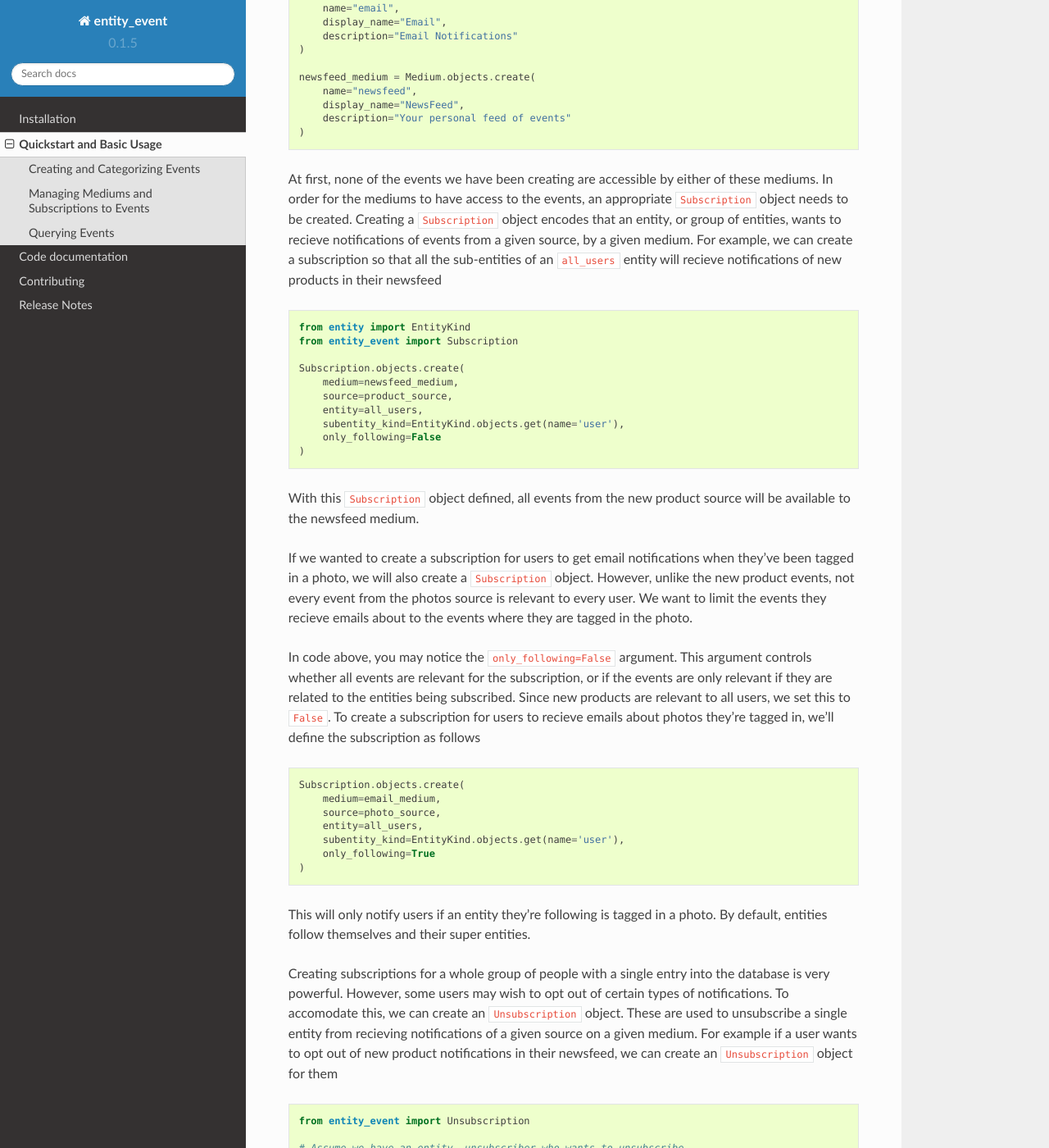
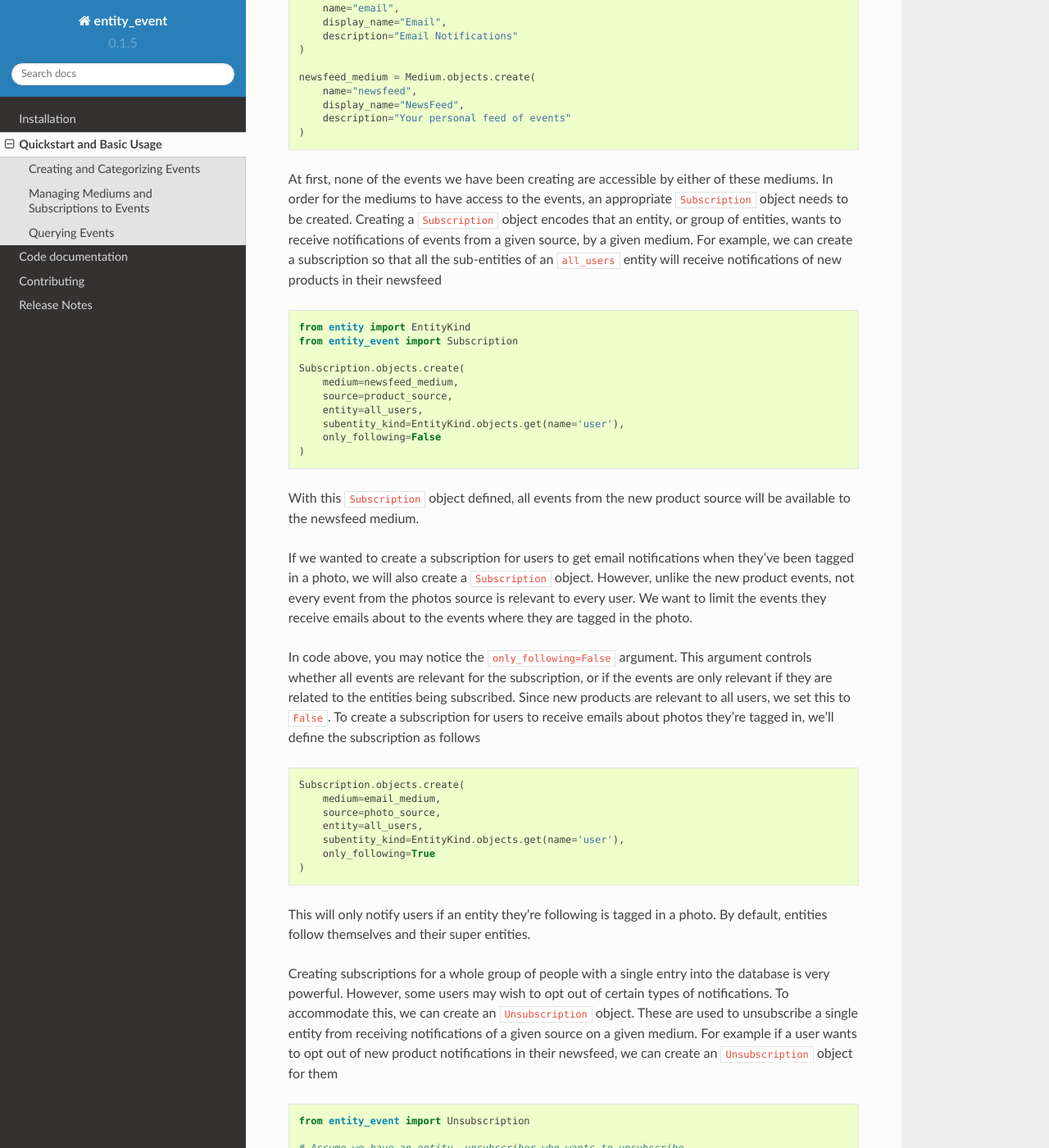
Before and after one commit to ambitioninc/django-entity-event, a Sphinx documentation site: the page built from docs/quickstart.rst, in a window 1280 px wide and 1400 px high, scrolled down 2405 px. Shown: the whole window at 82% size. Built offline with Sphinx 7.4.7 and the Read the Docs theme 2.0.0, drawn with Linux system fonts in a browser that asks for light colours; some of the changed text lies outside the part shown.

Commit message:
spelling fixes

```diff
--- a/docs/quickstart.rst
+++ b/docs/quickstart.rst
@@ -140,10 +140,10 @@
 either of these mediums. In order for the mediums to have access to
 the events, an appropriate ``Subscription`` object needs to be
 created. Creating a ``Subscription`` object encodes that an entity, or
-group of entities, wants to recieve notifications of events from a
+group of entities, wants to receive notifications of events from a
 given source, by a given medium. For example, we can create a
 subscription so that all the sub-entities of an ``all_users`` entity
-will recieve notifications of new products in their newsfeed
+will receive notifications of new products in their newsfeed
 
 .. code-block:: python
 
@@ -165,7 +165,7 @@
 notifications when they've been tagged in a photo, we will also create
 a ``Subscription`` object. However, unlike the new product events, not
 every event from the photos source is relevant to every user. We want
-to limit the events they recieve emails about to the events where they
+to limit the events they receive emails about to the events where they
 are tagged in the photo.
 
 In code above, you may notice the ``only_following=False``
@@ -173,7 +173,7 @@
 the subscription, or if the events are only relevant if they are
 related to the entities being subscribed. Since new products are
 relevant to all users, we set this to ``False``. To create a
-subscription for users to recieve emails about photos they're tagged
+subscription for users to receive emails about photos they're tagged
 in, we'll define the subscription as follows
 
 .. code-block:: python
@@ -192,9 +192,9 @@
 
 Creating subscriptions for a whole group of people with a single entry
 into the database is very powerful. However, some users may wish to
-opt out of certain types of notifications. To accomodate this, we can
+opt out of certain types of notifications. To accommodate this, we can
 create an ``Unsubscription`` object. These are used to unsubscribe a
-single entity from recieving notifications of a given source on a
+single entity from receiving notifications of a given source on a
 given medium. For example if a user wants to opt out of new product
 notifications in their newsfeed, we can create an ``Unsubscription``
 object for them
@@ -211,7 +211,7 @@
     )
 
 Once this object is stored in the database, this user will no longer
-recieve this type of notification.
+receive this type of notification.
 
 Once we have ``Medium`` objects set up for the methods of sending
 notifications, and we have our entities subscribed to sources of
@@ -275,7 +275,7 @@
 send the events to. For this use case, the ``Medium.events_targets``
 method can be used. Instead of providing a ``EventQueryset``, it
 provides a list of tuples in the form ``(event, targets)``, where
-``targets`` is a list of the entities that should recieve that
+``targets`` is a list of the entities that should receive that
 notification. We could use this function to send emails about events
 as follows
 
```
Also changed, not shown: other parts of docs/quickstart.rst (+5 -5 lines).
